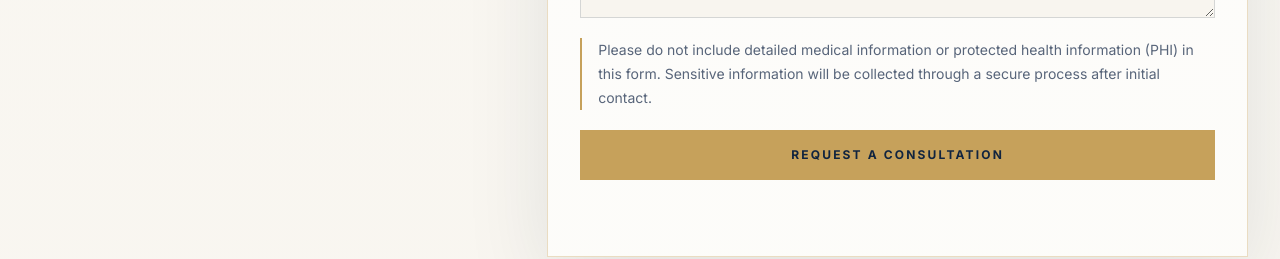
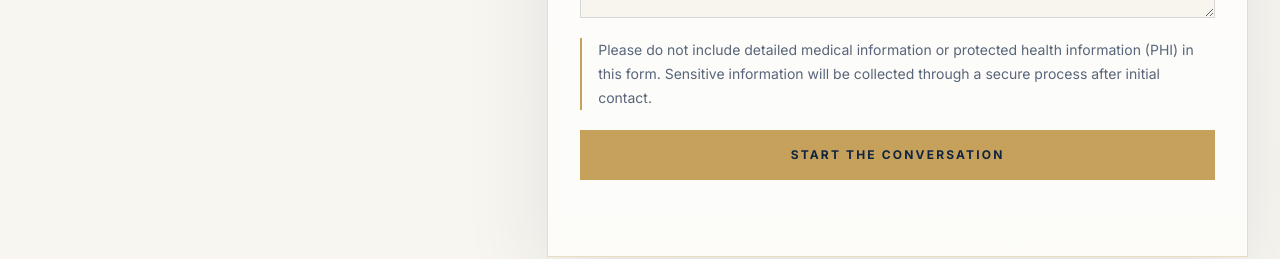
Before and after one commit to alphacareconcierge/alphacare-website, a Next.js app: page / in a window 1280 px wide. Shown: the part 4440-4699 px from the top of the page. Built offline with nearby package versions, Linux system fonts and the light colour scheme.

Commit message:
Update AlphaCare CTA language

```diff
--- a/components/contact-form.tsx
+++ b/components/contact-form.tsx
@@ -129,7 +129,7 @@ export function ContactForm() {
         disabled={status === "submitting"}
         className="inline-flex justify-center border border-gold bg-gold px-6 py-4 text-xs font-bold uppercase tracking-[0.18em] text-navy transition hover:bg-transparent disabled:cursor-wait disabled:opacity-70"
       >
-        {status === "submitting" ? "Submitting" : "Request a Consultation"}
+        {status === "submitting" ? "Submitting" : "Start the Conversation"}
       </button>
       <div aria-live="polite" className="min-h-6 text-sm">
         {status === "success" ? (
```
